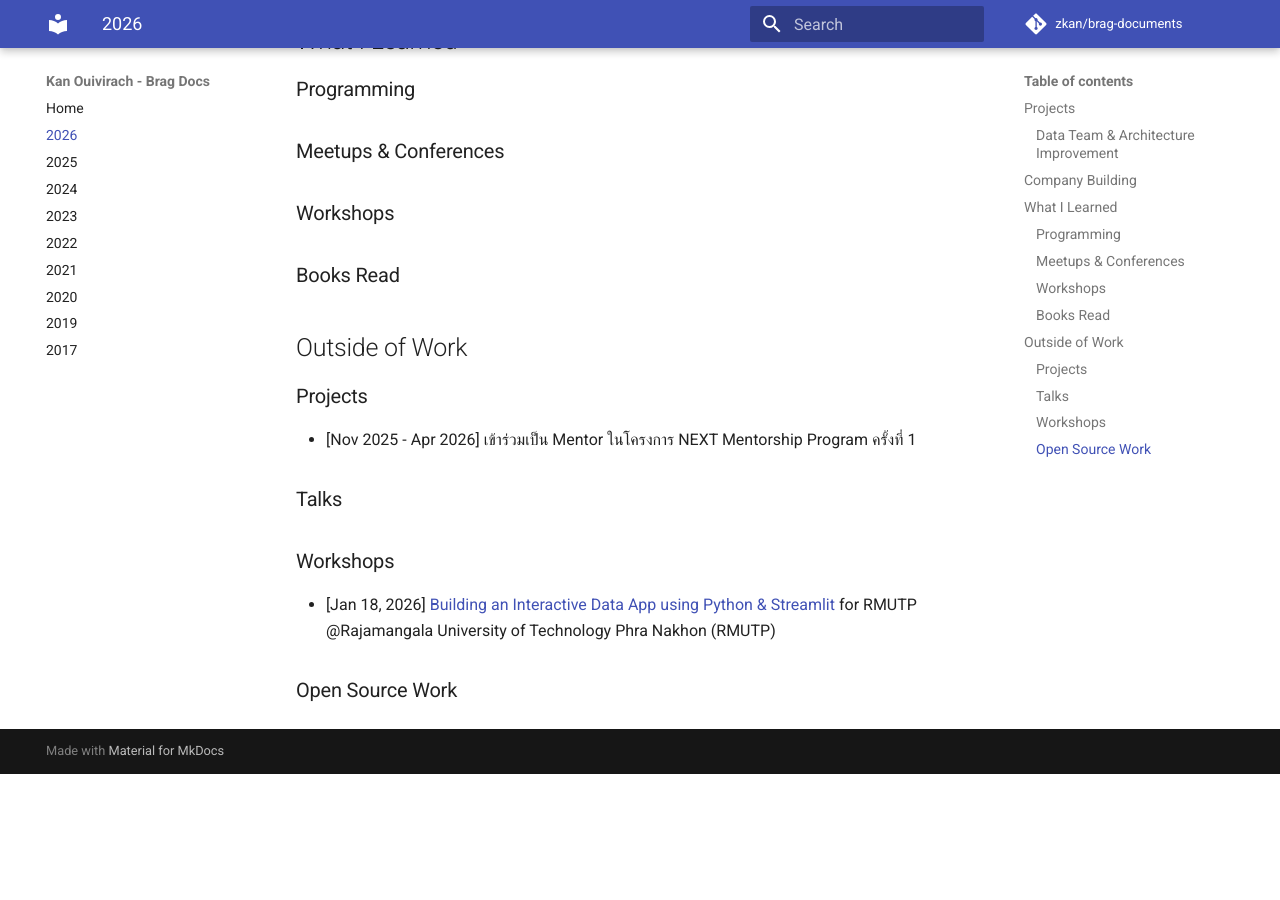
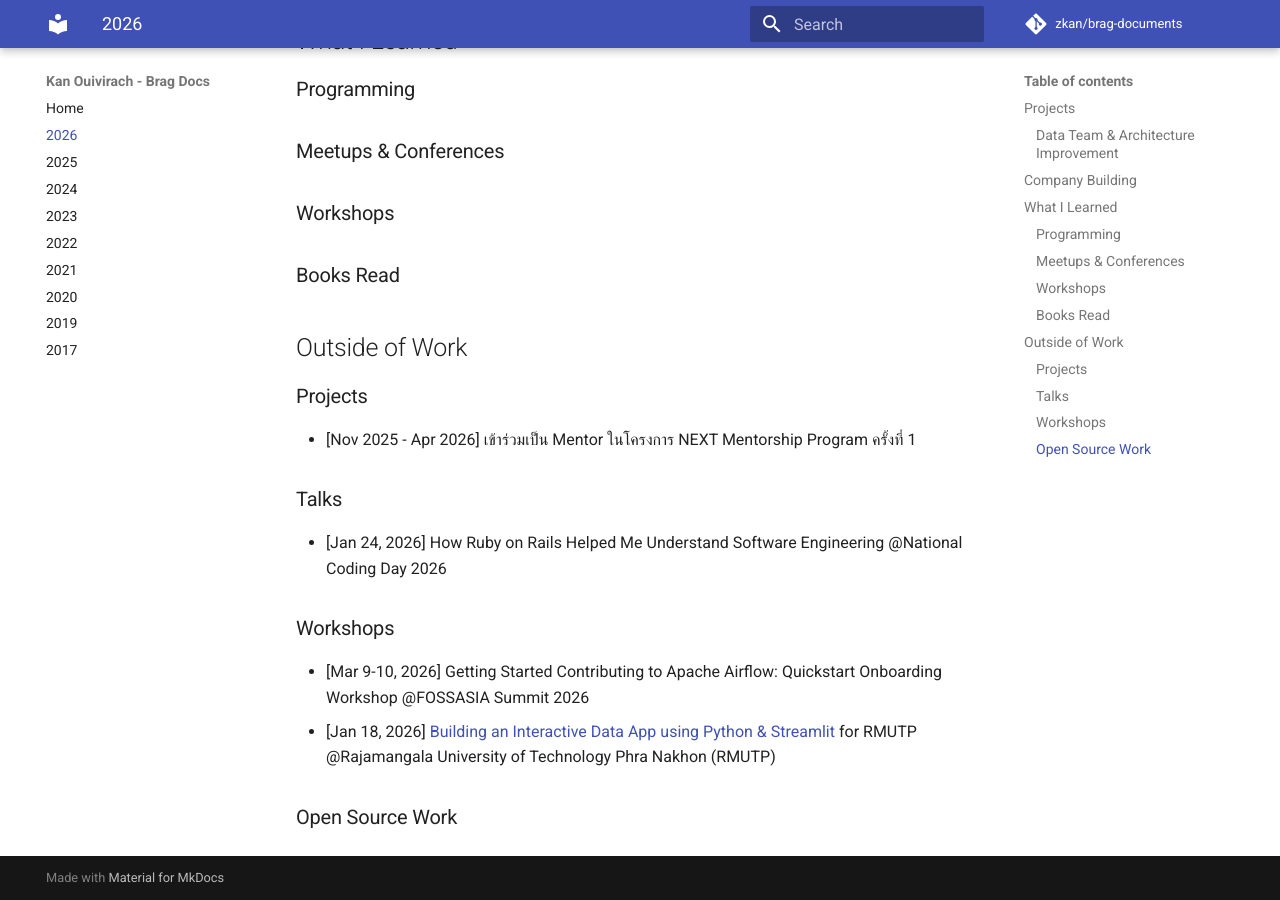
Before and after one commit to zkan/brag-documents, an MkDocs documentation site: the page built from docs/2026.md, in a window 1280 px wide and 900 px high, scrolled down 537 px. Built offline with MkDocs 1.6.1 and Material for MkDocs 9.7.7, drawn with Linux system fonts in a browser that asks for light colours; comment, search, counter and statistics services are not loaded; before the commit the page ends 1311 px from its top, so only the background shows below that.

Commit message:
Add talk @NCD and workshop @FOSSASIA

```diff
--- a/docs/2026.md
+++ b/docs/2026.md
@@ -31,8 +31,13 @@ Worked on this project since 2024.
 
 ### Talks
 
+* [Jan 24, 2026] How Ruby on Rails Helped Me Understand Software Engineering
+@National Coding Day 2026
+
 ### Workshops
 
+* [Mar 9-10, 2026] Getting Started Contributing to Apache Airflow: Quickstart
+Onboarding Workshop @FOSSASIA Summit 2026
 * [Jan 18, 2026] [Building an Interactive Data App using Python &
 Streamlit](https://zkan.notion.site/Building-an-Interactive-Data-App-using-Python-Streamlit-13718798dff6802eb50ad25b04213340?pvs=4){target=_blank}
 for RMUTP @Rajamangala University of Technology Phra Nakhon (RMUTP)
```
